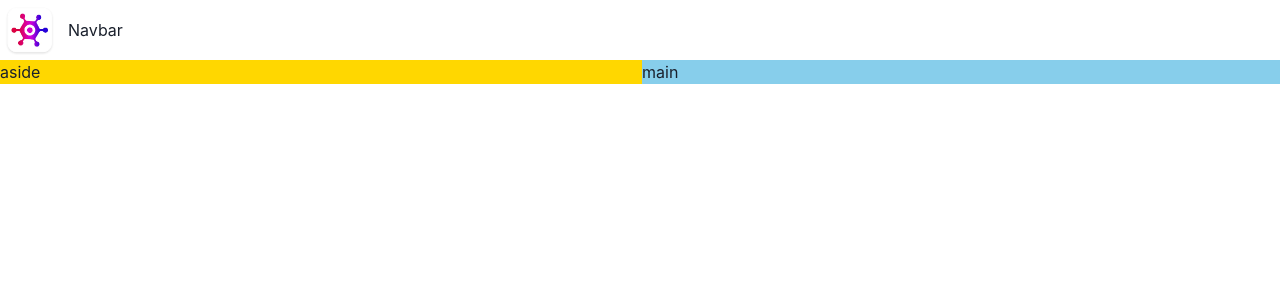
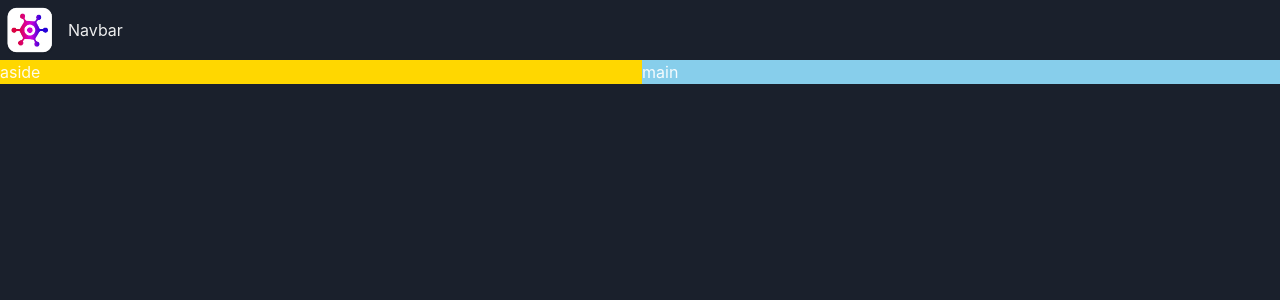
Before and after one commit to amin-mousavi/Game-Discovery-App, a React (Vite) app: page / in a window 1280 px wide. Shown: the top 300 px of the page. Built offline with nearby package versions, Linux system fonts and the light colour scheme.

Commit message:
Implement dark mode

```diff
--- a/src/components/Navbar.tsx
+++ b/src/components/Navbar.tsx
@@ -1,6 +1,5 @@
 import { HStack, Image, Text } from "@chakra-ui/react";
 import logo from "../assets/logo.webp";
-import { px } from "framer-motion";
 
 const Navbar = () => {
   return (
--- a/src/main.tsx
+++ b/src/main.tsx
@@ -1,12 +1,14 @@
 import React from "react";
 import ReactDOM from "react-dom/client";
-import { ChakraProvider } from "@chakra-ui/react";
+import { ChakraProvider, ColorModeScript } from "@chakra-ui/react";
 import App from "./App.tsx";
+import theme from "./theme.ts";
 import "./index.css";
 
 ReactDOM.createRoot(document.getElementById("root")!).render(
   <React.StrictMode>
-    <ChakraProvider>
+    <ChakraProvider theme={theme}>
+      <ColorModeScript initialColorMode={theme.config.initialColorMode} />
       <App />
     </ChakraProvider>
   </React.StrictMode>
--- /dev/null
+++ b/src/theme.ts
@@ -0,0 +1,10 @@
+import { extendTheme, type ThemeConfig } from "@chakra-ui/react";
+
+const config: ThemeConfig = {
+  initialColorMode: "dark",
+};
+
+// 3. extend the theme
+const theme = extendTheme({ config });
+
+export default theme;
```
